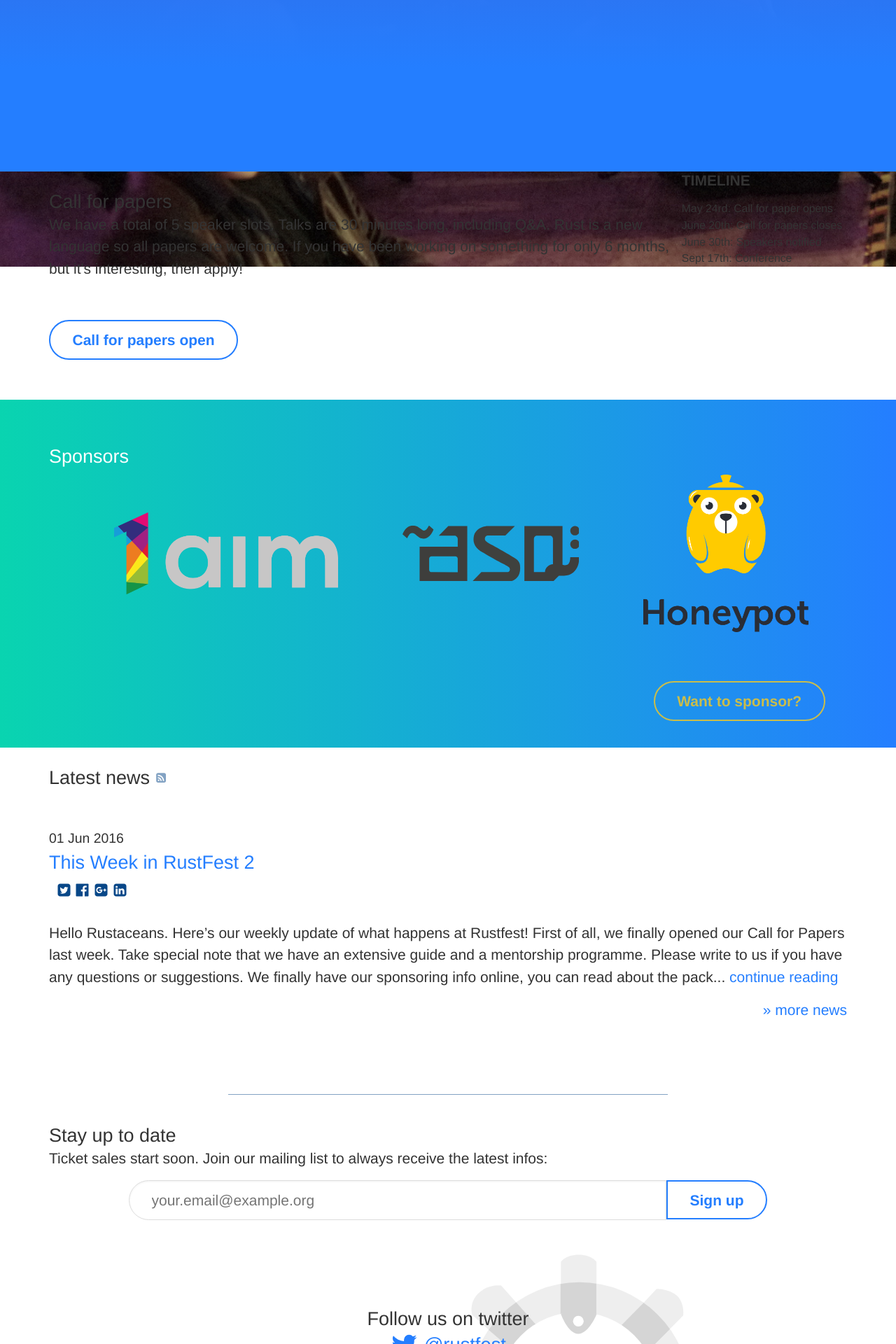
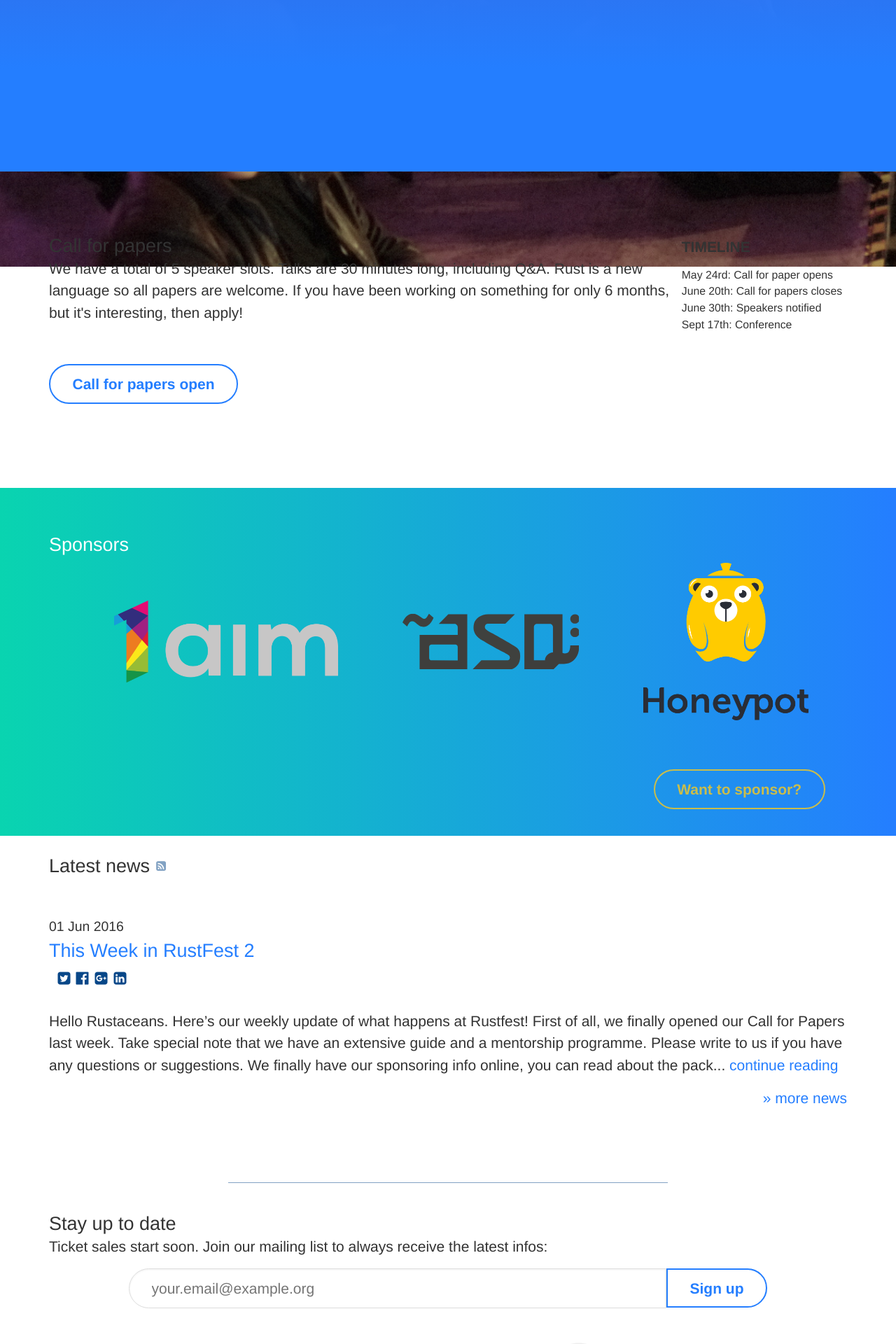
Before and after one commit to RustFestEU/blog.rustfest.eu, a Jekyll site: the page built from index.html, in a window 1280 px wide. Shown: the part 519-2439 px from the top of the page at 70% size. Built offline with Jekyll 4.4.1, drawn with Linux system fonts in a browser that asks for light colours.

Commit message:
fix minor design glitch

```diff
--- a/_sass/_layout.scss
+++ b/_sass/_layout.scss
@@ -55,5 +55,6 @@
 
   h3 {
     text-transform: uppercase;
+    margin-top: 1.5em;
   }
 }
--- a/_sass/components/_home.scss
+++ b/_sass/components/_home.scss
@@ -26,6 +26,10 @@ section.twitter {
   }
 }
 
+#call-for-papers {
+  padding: 3em 0;
+}
+
 #news {
   h2 {
     margin: 0;
```
